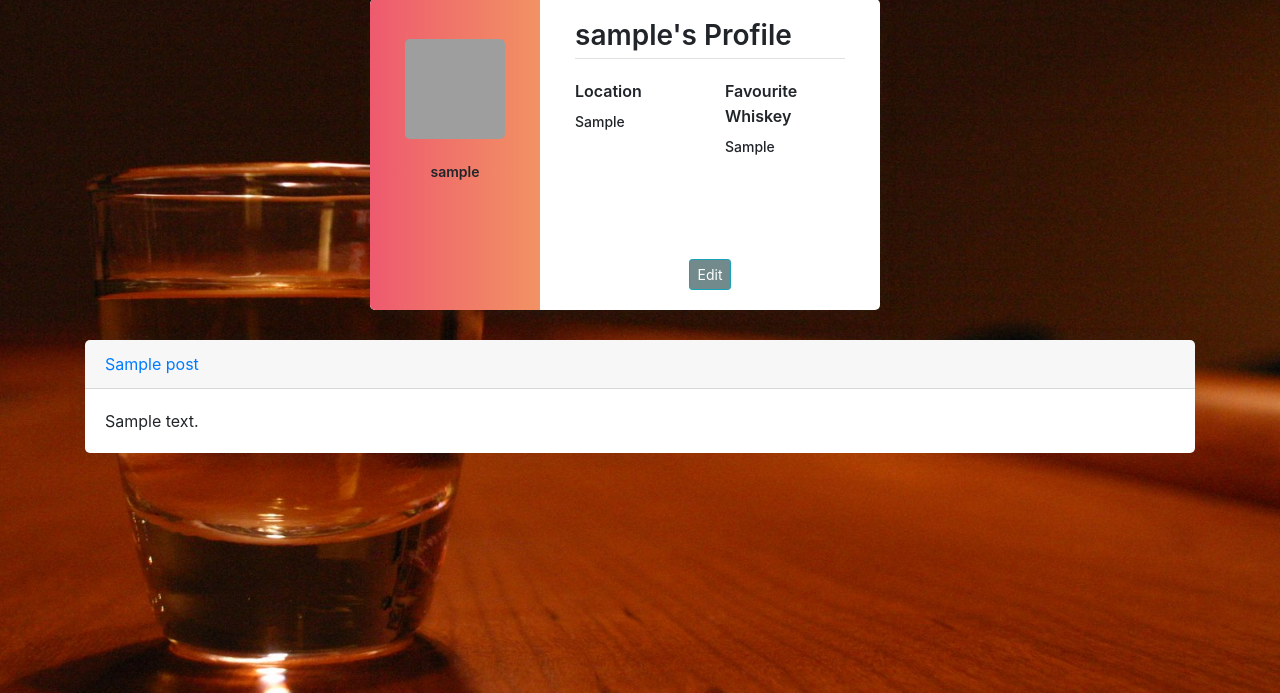
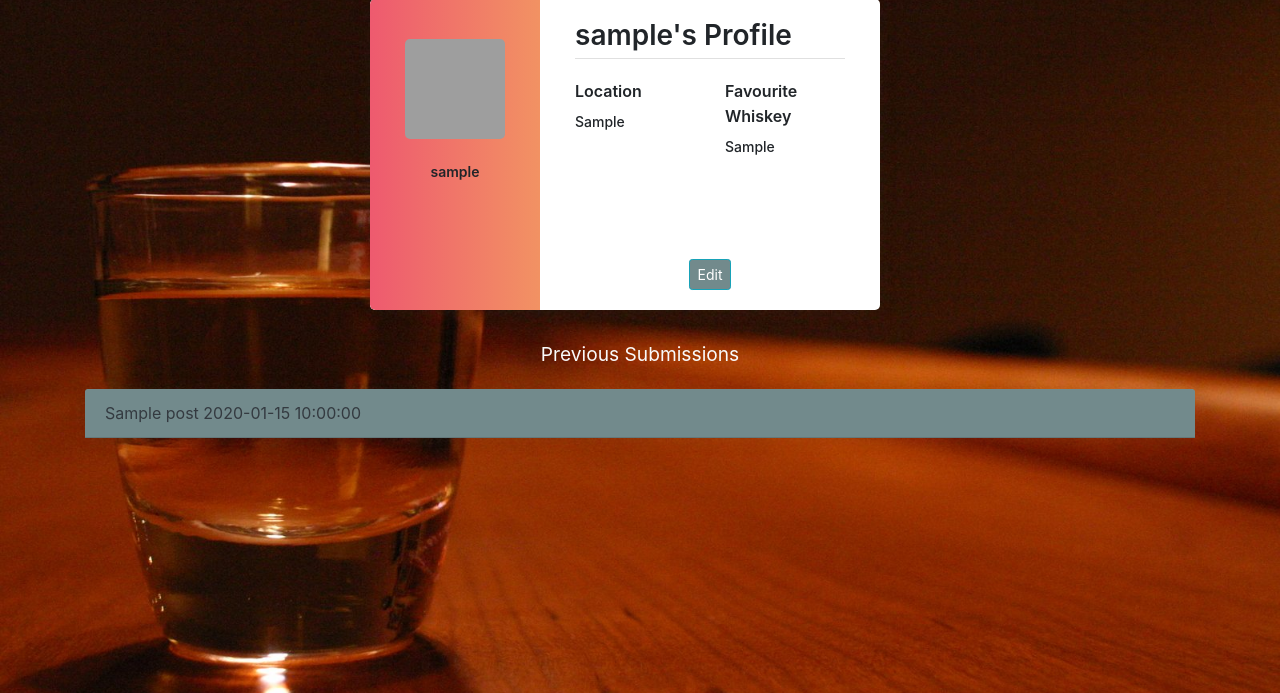
Before and after one commit to pbtrad/The-Malt-Mention, a Flask app: page /profile/1 in a window 1280 px wide. Shown: the part 81-774 px from the top of the page. Run offline with Flask 2, Linux system fonts and the light colour scheme; the visitor is signed in with stand-in values (Sample User, id 1); a database or web service that is not in the repository returns one stand-in record (Sample ...); some libraries are stand-ins or nearby versions; grey boxes are pictures that could not be loaded.

Commit message:
Added styling to accordion on profile page.

```diff
--- a/static/css/style.css
+++ b/static/css/style.css
@@ -4,9 +4,13 @@ body {
     background: url(../../static/images/whiskey-frontpage.jpg) no-repeat center center fixed;
     background-size: cover;
     margin-top: 5rem;
+    overflow: scroll;
+    overflow-x: hidden;
   }
 
-
+.accordion-card {
+  background-color: #728A8C;
+}
 
   h1 {
     color: #fafafa;
@@ -244,10 +249,12 @@ h6 {
   margin-top: 6rem;
 }
 
+.sub-head {
+  font-size: larger;
+  color: #fafafa;
+}
+
 @media only screen and (max-width: 600px) {
-  .page-content *{
-
-  }
 
 .d-flex {
   padding-right: 0;
--- a/templates/profile.html
+++ b/templates/profile.html
@@ -52,16 +52,16 @@
         </div>
 
 </div>
-
+<p class="sub-head mx-auto text-center m-b-20">Previous Submissions</p>
 <div id="accordion">
 {% for post in posts %}
     <div class="card">
-      <div class="card-header">
-        <a class="card-link" data-toggle="collapse" href="#collapseOne">
-          {{ post.post_title }}
+      <div class="card-header accordion-card">
+        <a class="card-link text-dark" data-toggle="collapse" href="#collapseOne">
+          {{ post.post_title }} {{ post.date_posted }}
         </a>
       </div>
-      <div id="collapseOne" class="collapse show" data-parent="#accordion">
+      <div id="collapseOne" class="collapse" data-parent="#accordion">
         <div class="card-body">
           {{ post.post_content }}
         </div>
```
Also changed, not shown: other parts of static/css/style.css (+1 -0 lines).
